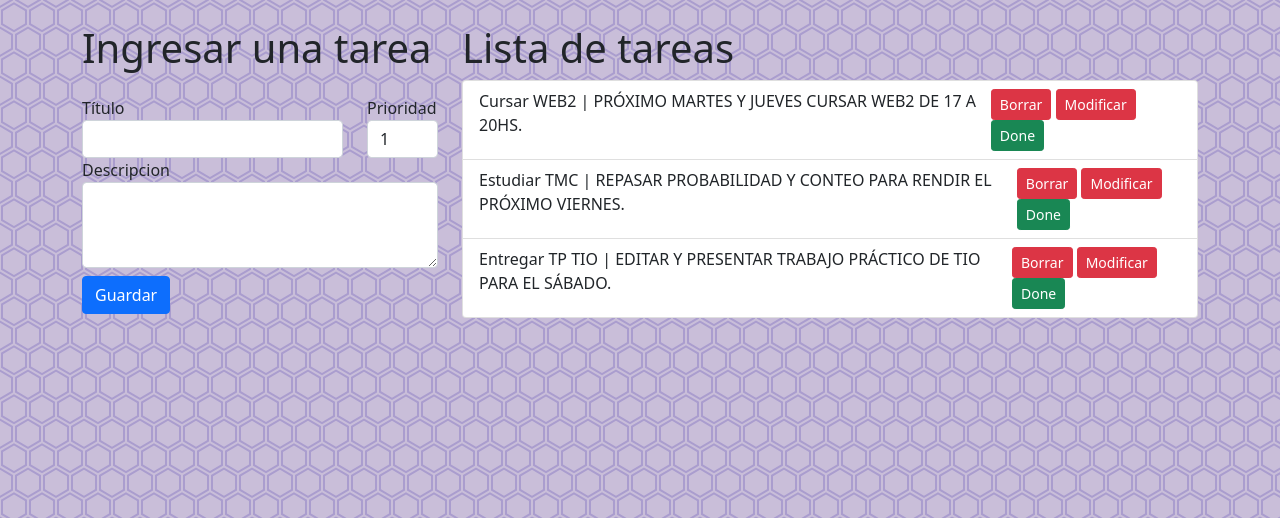
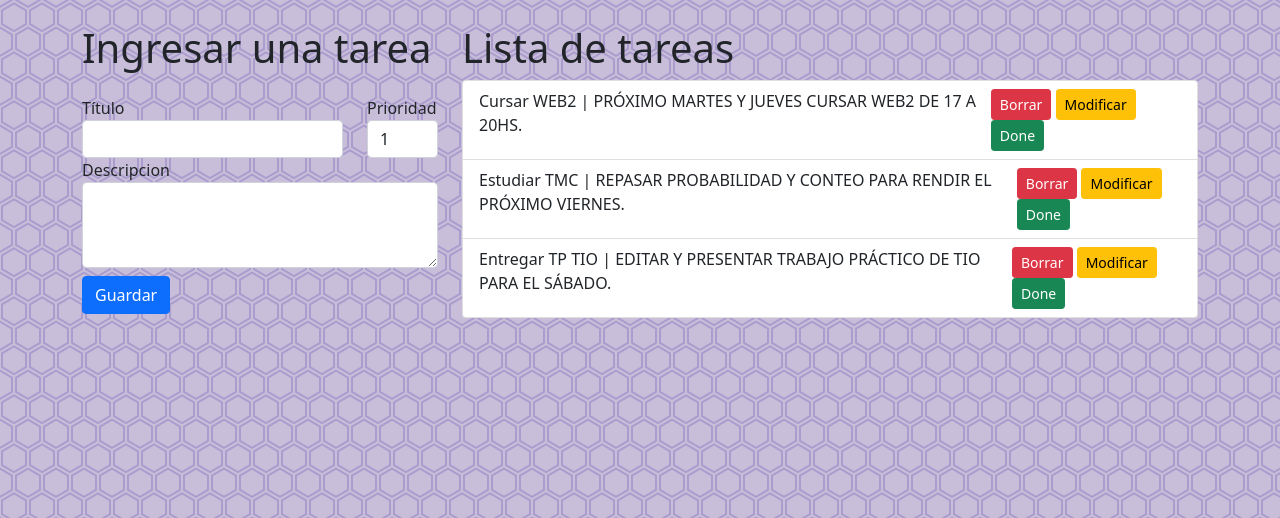
Before and after one commit to PDV10/TPE-TIO, a PHP site: page /router.php in a window 1280 px wide. Shown: the part 56-574 px from the top of the page. Run offline with PHP 8.4, Linux system fonts and the light colour scheme; the visitor is signed in with stand-in values (Sample User, id 1); data comes from the database, SQL or seed files in the repository.

Commit message:
se cambia color de boton modificar

```diff
--- a/todolist_/templates/taskList.tpl
+++ b/todolist_/templates/taskList.tpl
@@ -17,7 +17,7 @@
                         {$task->titulo} | {$task->descripcion|upper}
                         <div class="acciones ms-auto">
                             <a class="btn btn-sm btn-danger" href="borrar/{$task->id}">Borrar</a>
-                            <a class="btn btn-sm btn-danger" href="showModificar/{$task->id}">Modificar</a>
+                            <a class="btn btn-sm btn-warning" href="showModificar/{$task->id}">Modificar</a>
                             {if !$task->finalizada}
                                 <a class="btn btn-sm btn-success" href="completar/{$task->id}">Done</a>
                             {/if}
```
